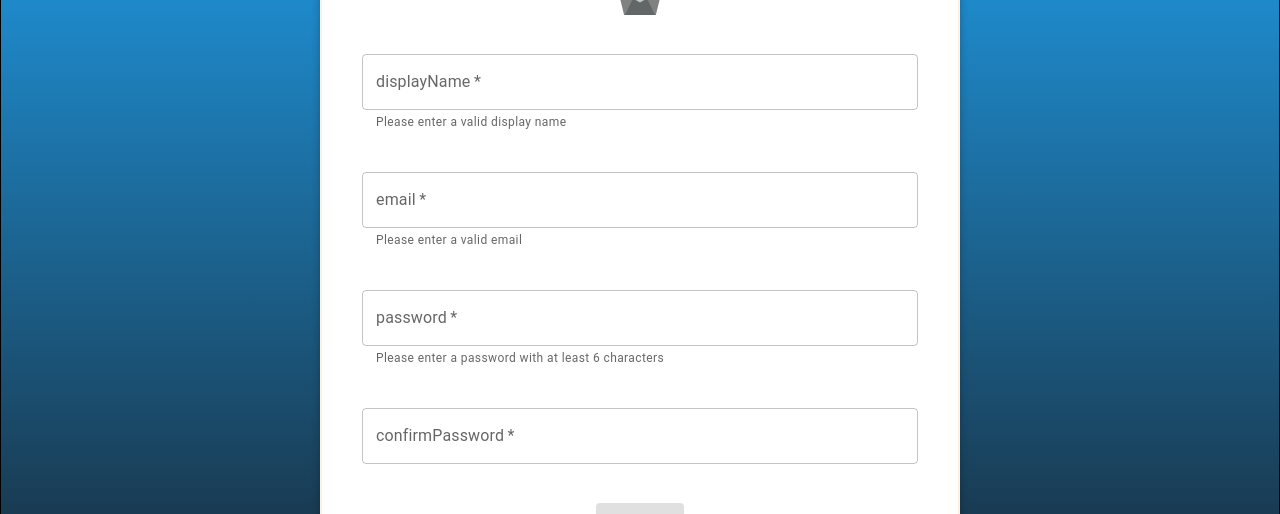
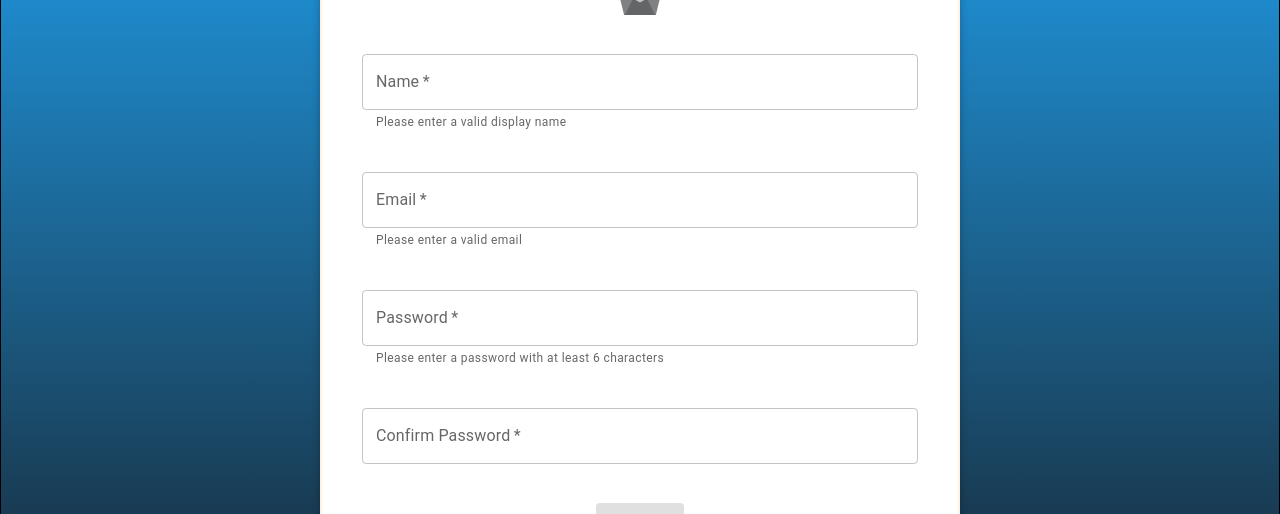
Before and after one commit to priyan-coder/Thrifty, a React (Create React App) app in the folder front-end/: page /signup in a window 1280 px wide. Shown: the part 178-692 px from the top of the page. Built offline with nearby package versions, Linux system fonts and the light colour scheme.

Commit message:
minor label updates to sign up and login

```diff
--- a/front-end/src/routes/common/Login/index.js
+++ b/front-end/src/routes/common/Login/index.js
@@ -51,7 +51,7 @@ const Login = () => {
           type="email"
           value={email}
           id="email"
-          label="email"
+          label="Email"
           variant="outlined"
           onChange={handleChange}
           inputRef={emailRef}
@@ -65,7 +65,7 @@ const Login = () => {
           type="password"
           value={password}
           id="password"
-          label="password"
+          label="Password"
           variant="outlined"
           onChange={handleChange}
           inputRef={pwdRef}
--- a/front-end/src/routes/common/SignUp/index.js
+++ b/front-end/src/routes/common/SignUp/index.js
@@ -79,10 +79,10 @@ const SignUp = () => {
           fullWidth
           required={true}
           name="displayName"
-          type="displayName"
+          type="text"
           value={displayName}
           id="displayName"
-          label="displayName"
+          label="Name"
           variant="outlined"
           onChange={handleChange}
           inputRef={displayNameRef}
@@ -98,7 +98,7 @@ const SignUp = () => {
           type="email"
           value={email}
           id="email"
-          label="email"
+          label="Email"
           variant="outlined"
           onChange={handleChange}
           inputRef={emailRef}
@@ -112,7 +112,7 @@ const SignUp = () => {
           type="password"
           value={password}
           id="password"
-          label="password"
+          label="Password"
           variant="outlined"
           onChange={handleChange}
           inputRef={pwdRef}
@@ -127,10 +127,10 @@ const SignUp = () => {
           fullWidth
           required={true}
           name="confirmPassword"
-          type="confirmPassword"
+          type="password"
           value={confirmPassword}
           id="confirmPassword"
-          label="confirmPassword"
+          label="Confirm Password"
           variant="outlined"
           onChange={handleChange}
         />
```
